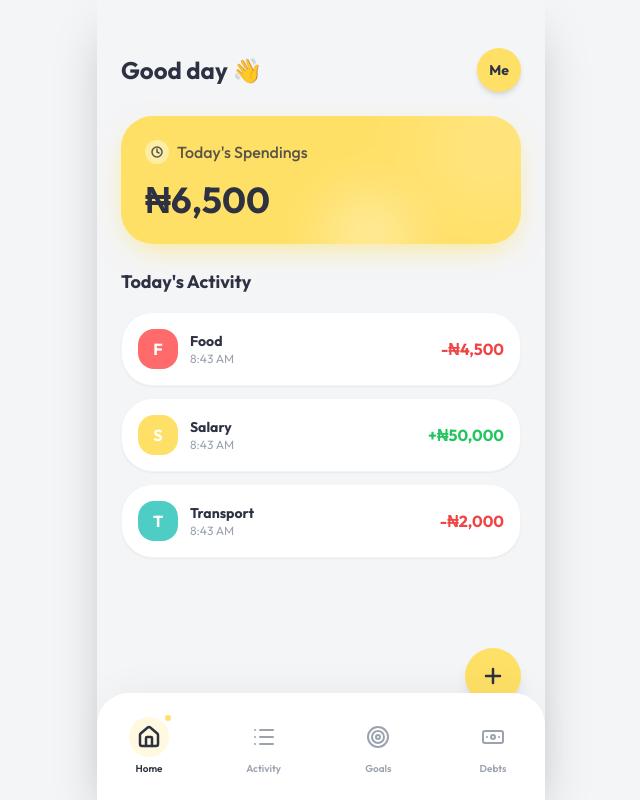
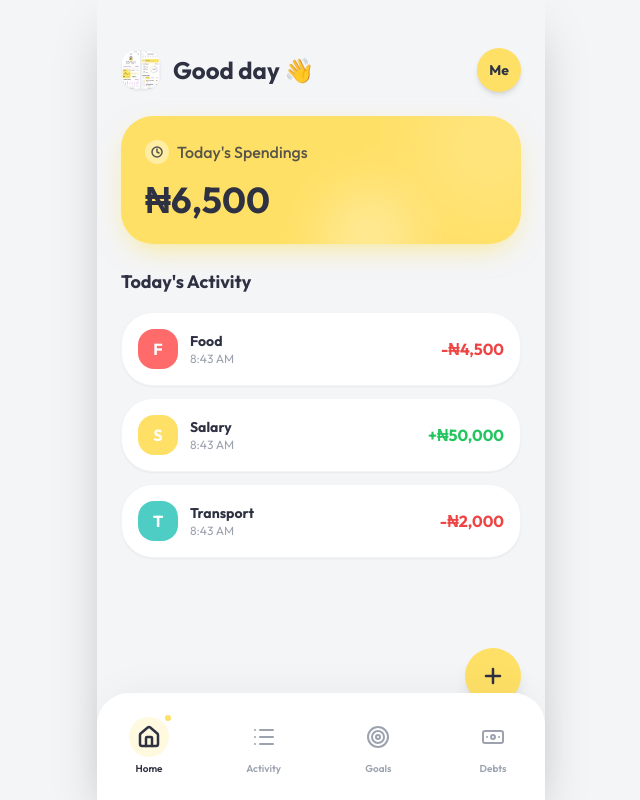
Before and after one commit to UsmanArazak/Vex, a React (Vite) app: page / in a window 1280 px wide. Shown: the whole page, without its empty margins (319-959 px from the left). Built offline with nearby package versions, Linux system fonts and the light colour scheme.

Commit message:
Set custom Naira logo as favicon and add to dashboard header

```diff
--- a/index.html
+++ b/index.html
@@ -2,7 +2,8 @@
 <html lang="en">
   <head>
     <meta charset="UTF-8" />
-    <link rel="icon" type="image/svg+xml" href="/favicon.svg" />
+    <link rel="icon" type="image/png" href="/favicon.png" />
+    <link rel="apple-touch-icon" href="/favicon.png" />
     <meta name="apple-mobile-web-app-capable" content="yes" />
     <meta name="apple-mobile-web-app-status-bar-style" content="default" />
     <title>Vex My Wallet</title>
--- a/src/pages/Dashboard.jsx
+++ b/src/pages/Dashboard.jsx
@@ -54,7 +54,10 @@ const Dashboard = ({ onNavigate }) => {
     <div className="p-6 pt-12 space-y-6">
       {/* Header */}
       <header className="flex justify-between items-center mb-2">
-        <h1 className="text-2xl font-bold text-brand-charcoal">Good day 👋</h1>
+        <div className="flex items-center gap-3">
+          <img src="/favicon.png" alt="Logo" className="w-10 h-10 object-contain rounded-xl shadow-sm" />
+          <h1 className="text-2xl font-bold text-brand-charcoal">Good day 👋</h1>
+        </div>
         <button
           onClick={() => onNavigate('me')}
           className="w-11 h-11 rounded-full bg-brand-gold flex items-center justify-center shadow-md active:scale-95 transition-transform"
```
Also changed, not shown: public/favicon.png (added).
